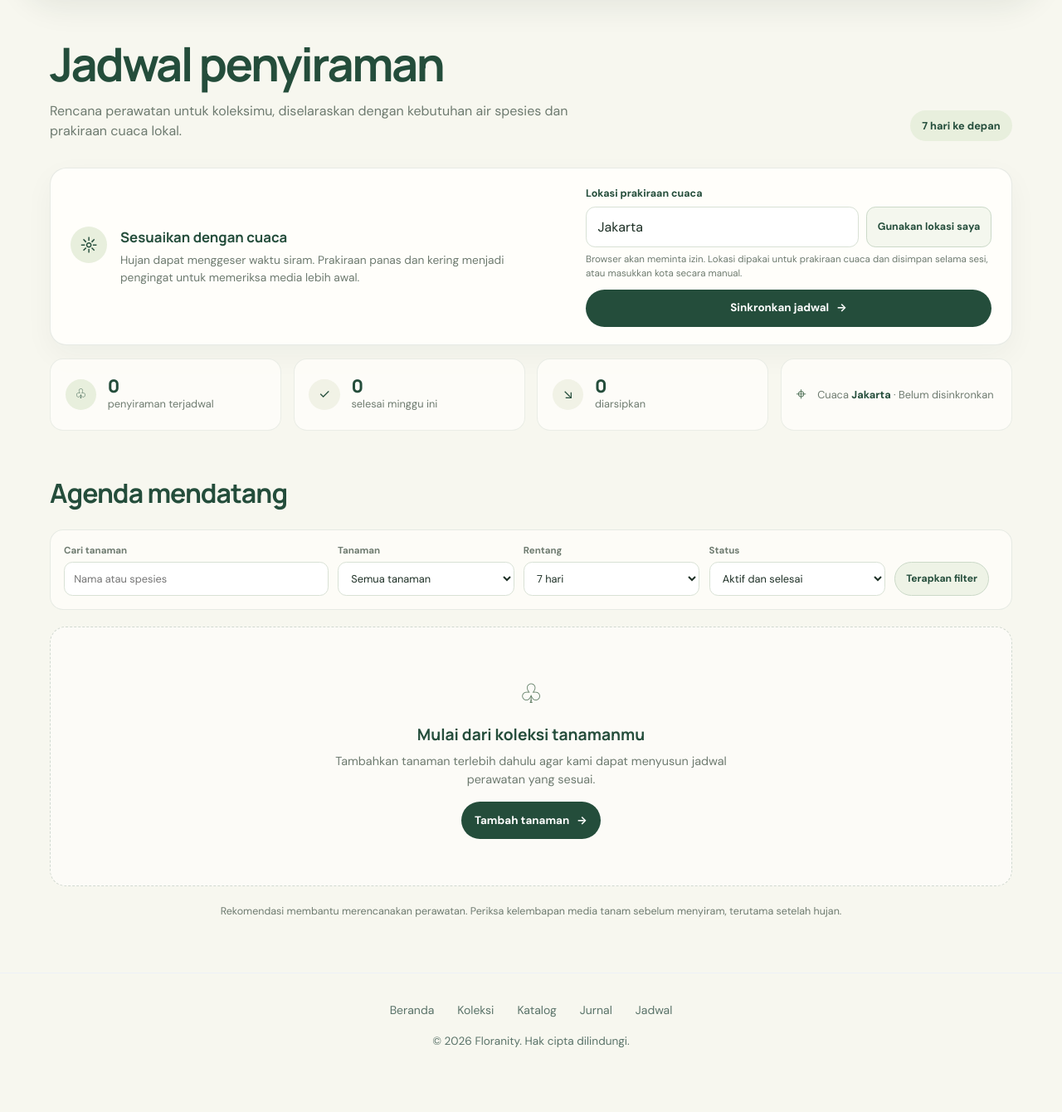
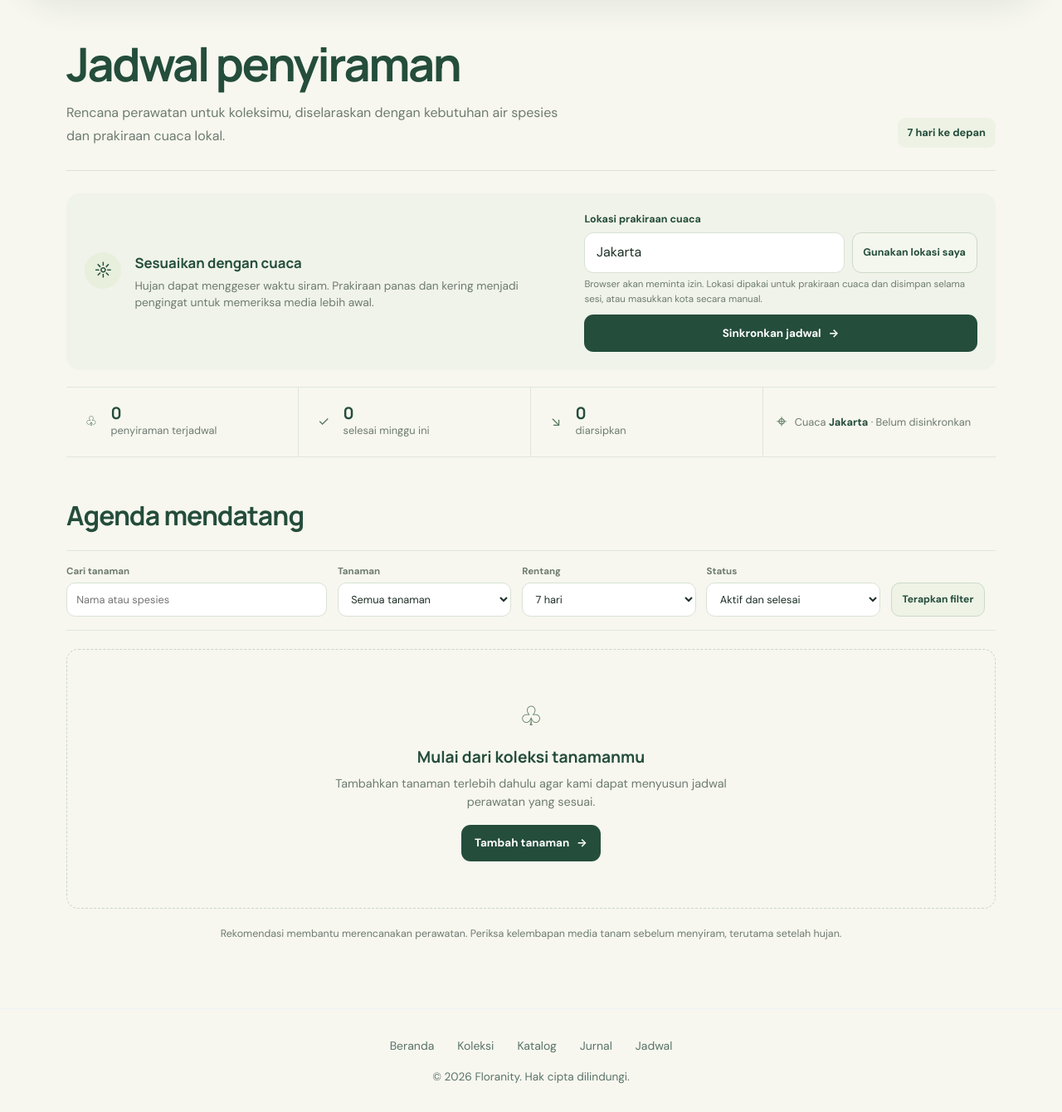
Before and after one commit to pbp-kelompok-b3/Floranity, a Django app: page /jadwal/ in a window 1280 px wide. Shown: the part 115-1455 px from the top of the page at 83% size. Before the commit the page ends 1378 px from the top, so only its background shows below. Run offline with Django 5.2, Linux system fonts and the light colour scheme; the visitor is signed in with stand-in values (Sample User, id 1); data that the repository does not hold is empty.

Commit message:
feat: improve schedule style

```diff
--- a/schedule/static/schedule/css/schedule.css
+++ b/schedule/static/schedule/css/schedule.css
@@ -1,7 +1,7 @@
 .schedule-page {
-  width: min(100% - 2rem, 1160px);
+  width: min(100% - 3rem, 1120px);
   margin: 0 auto;
-  padding: clamp(2rem, 5vw, 4.5rem) 0 4rem;
+  padding: clamp(2.5rem, 5vw, 4.25rem) 0 5rem;
   color: var(--ink);
 }
 
@@ -25,6 +25,11 @@
   gap: 1.5rem;
 }
 
+.schedule-intro {
+  padding-bottom: 1.7rem;
+  border-bottom: 1px solid rgba(36, 77, 59, 0.12);
+}
+
 
 .schedule-intro h1 {
   color: var(--leaf);
@@ -34,10 +39,11 @@
 }
 
 .schedule-lead {
-  max-width: 42rem;
+  max-width: 39rem;
   margin-top: 0.9rem;
   color: var(--muted);
   font-size: 1rem;
+  line-height: 1.75;
 }
 
 .schedule-range,
@@ -50,7 +56,7 @@
   font-weight: 700;
 }
 
-.schedule-range { padding: 0.55rem 0.9rem; }
+.schedule-range { padding: 0.5rem 0.75rem; border-radius: 0.6rem; background: #edf2e5; }
 
 .schedule-messages { display: grid; gap: 0.5rem; margin-top: 1.5rem; }
 
@@ -69,12 +75,12 @@
   align-items: center;
   justify-content: space-between;
   gap: 2rem;
-  margin-top: 2rem;
-  padding: 1.35rem 1.5rem;
-  border: 1px solid rgba(36, 77, 59, 0.11);
-  border-radius: 1.25rem;
-  background: #fffefa;
-  box-shadow: 0 12px 35px rgba(29, 55, 39, 0.045);
+  margin-top: 1.7rem;
+  padding: 1.35rem 1.4rem;
+  border: 0;
+  border-radius: 1rem;
+  background: #f0f3e9;
+  box-shadow: none;
 }
 
 .schedule-tools-copy { align-items: flex-start; gap: 1rem; max-width: 37rem; }
@@ -111,7 +117,7 @@
   justify-content: center;
   gap: 0.55rem;
   border: 0;
-  border-radius: 999px;
+  border-radius: 0.7rem;
   background: var(--leaf);
   color: white;
   cursor: pointer;
@@ -120,46 +126,52 @@
   transition: transform 0.2s ease, background 0.2s ease;
 }
 
-.schedule-button { min-height: 2.8rem; padding: 0.7rem 1rem; white-space: nowrap; font-size: 0.84rem; }
+.schedule-button { min-height: 2.8rem; padding: 0.7rem 1rem; border-radius: 0.7rem; white-space: nowrap; font-size: 0.84rem; }
 .schedule-button:hover, .schedule-complete-button:hover { transform: translateY(-1px); background: var(--color-primary-hover); }
 
 .schedule-summary {
   display: grid;
   grid-template-columns: repeat(4, minmax(0, 1fr));
-  gap: 0.9rem;
-  margin-top: 1rem;
+  gap: 0;
+  margin-top: 1.25rem;
+  border-top: 1px solid rgba(36, 77, 59, 0.1);
+  border-bottom: 1px solid rgba(36, 77, 59, 0.1);
 }
 
 .schedule-summary-card,
 .schedule-summary-note {
   display: flex;
-  min-height: 5.4rem;
+  min-height: 5.2rem;
   align-items: center;
-  gap: 0.85rem;
-  padding: 1rem 1.1rem;
-  border: 1px solid rgba(36, 77, 59, 0.09);
-  border-radius: 1rem;
-  background: rgba(255, 254, 250, 0.78);
+  gap: 0.6rem;
+  padding: 0.9rem 1rem;
+  border: 0;
+  border-right: 1px solid rgba(36, 77, 59, 0.1);
+  border-radius: 0;
+  background: transparent;
 }
 
-.schedule-summary-icon { width: 2.35rem; height: 2.35rem; font-size: 1rem; }
-.schedule-summary-icon--soft { background: #f1f2e6; }
+.schedule-summary-icon { width: 1.75rem; height: 1.75rem; background: transparent; font-size: 1rem; }
+.schedule-summary-icon--soft { background: transparent; color: var(--leaf2); }
 .schedule-summary-card div { display: grid; gap: 0.1rem; }
-.schedule-summary-card strong { color: var(--leaf); font: 800 1.35rem Manrope, sans-serif; line-height: 1; }
+.schedule-summary-card strong { color: var(--leaf); font: 700 1.25rem Manrope, sans-serif; line-height: 1; }
 .schedule-summary-card div span, .schedule-summary-note p { color: var(--muted); font-size: 0.8rem; }
 .schedule-summary-note > span { color: var(--leaf2); font-size: 1.35rem; }
 .schedule-summary-note strong { color: var(--leaf); }
+.schedule-summary-note { border-right: 0; }
 
 .schedule-filter-form {
   display: grid;
   grid-template-columns: minmax(12rem, 1.5fr) repeat(3, minmax(8rem, 1fr)) auto auto;
   align-items: end;
-  gap: 0.7rem;
-  margin: 1.25rem 0;
-  padding: 1rem;
-  border: 1px solid rgba(36, 77, 59, 0.1);
-  border-radius: 1rem;
-  background: rgba(255, 254, 250, 0.75);
+  gap: 0.8rem;
+  margin: 1rem 0 1.4rem;
+  padding: 1rem 0;
+  border: 0;
+  border-top: 1px solid rgba(36, 77, 59, 0.1);
+  border-bottom: 1px solid rgba(36, 77, 59, 0.1);
+  border-radius: 0;
+  background: transparent;
 }
 
 .schedule-filter-field { display: grid; gap: 0.3rem; min-width: 0; }
@@ -167,65 +179,69 @@
 .schedule-filter-field input,
 .schedule-filter-field select { min-width: 0; width: 100%; padding: 0.62rem 0.7rem; border: 1px solid #d8e1d5; border-radius: 0.65rem; background: #fff; color: var(--ink); font-size: 0.8rem; }
 .schedule-filter-button,
-.schedule-filter-reset { display: inline-flex; min-height: 2.55rem; align-items: center; justify-content: center; padding: 0.55rem 0.8rem; border: 1px solid #cbd9c8; border-radius: 999px; background: #eef3e6; color: var(--leaf); cursor: pointer; font-size: 0.76rem; font-weight: 700; text-decoration: none; white-space: nowrap; }
+.schedule-filter-reset { display: inline-flex; min-height: 2.55rem; align-items: center; justify-content: center; padding: 0.55rem 0.8rem; border: 1px solid #cbd9c8; border-radius: 0.65rem; background: #eef3e6; color: var(--leaf); cursor: pointer; font-size: 0.76rem; font-weight: 700; text-decoration: none; white-space: nowrap; }
 .schedule-filter-button:hover, .schedule-filter-reset:hover { background: #e2ebd7; }
 
-.schedule-bulk-form { margin-top: 1.25rem; }
-.schedule-bulk-toolbar { display: flex; align-items: center; justify-content: space-between; gap: 1rem; margin-bottom: 0.5rem; padding: 0.9rem 1rem; border: 1px solid rgba(36, 77, 59, 0.12); border-radius: 0.9rem; background: #edf2e5; }
+.schedule-bulk-form { margin-top: 0.8rem; }
+.schedule-bulk-toolbar { display: flex; align-items: center; justify-content: space-between; gap: 1rem; margin-bottom: 0.25rem; padding: 0.8rem 0; border: 0; border-bottom: 1px solid rgba(36, 77, 59, 0.1); border-radius: 0; background: transparent; }
 .schedule-bulk-toolbar > div:first-child { display: grid; gap: 0.15rem; }
 .schedule-bulk-toolbar strong { color: var(--leaf); font-size: 0.83rem; }
 .schedule-bulk-toolbar span { color: var(--muted); font-size: 0.7rem; }
+.schedule-selection-count { display: block; min-height: 1em; color: var(--muted); font-size: 0.7rem; }
 .schedule-select-all { display: inline-flex; align-items: center; gap: 0.4rem; color: var(--leaf); cursor: pointer; font-size: 0.75rem; font-weight: 700; white-space: nowrap; }
 .schedule-select-all input { width: 1rem; height: 1rem; accent-color: var(--leaf); }
 .schedule-bulk-actions { display: flex; flex-wrap: wrap; gap: 0.4rem; }
-.schedule-bulk-actions button { padding: 0.55rem 0.75rem; border: 1px solid #cbd9c8; border-radius: 999px; background: #fffefa; color: var(--leaf); cursor: pointer; font-size: 0.72rem; font-weight: 700; }
+.schedule-bulk-actions button { padding: 0.5rem 0.7rem; border: 1px solid transparent; border-radius: 0.55rem; background: transparent; color: var(--leaf); cursor: pointer; font-size: 0.72rem; font-weight: 700; }
 .schedule-bulk-actions button:first-child { border-color: var(--leaf); background: var(--leaf); color: #fff; }
 .schedule-bulk-actions button:hover { filter: brightness(0.96); }
+.schedule-bulk-actions button:disabled { cursor: not-allowed; opacity: 0.45; }
 
-.schedule-calendar { margin-top: 3.2rem; }
-.schedule-section-heading { margin-bottom: 1.25rem; }
+.schedule-calendar { margin-top: 2.9rem; }
+.schedule-section-heading { margin-bottom: 1.1rem; }
 .schedule-section-heading h2 { color: var(--leaf); font-size: clamp(1.5rem, 3vw, 2rem); letter-spacing: -0.03em; }
 .schedule-section-heading > span { color: var(--muted); font-size: 0.82rem; }
 
-.schedule-days { display: grid; gap: 1rem; }
-.schedule-day { display: grid; grid-template-columns: 10rem minmax(0, 1fr); gap: 1.25rem; padding: 1.25rem 0; border-top: 1px solid rgba(36, 77, 59, 0.13); }
+.schedule-days { display: grid; gap: 0.2rem; }
+.schedule-day { display: grid; grid-template-columns: 10rem minmax(0, 1fr); gap: 1.25rem; padding: 1.5rem 0; border-top: 1px solid rgba(36, 77, 59, 0.13); }
 .schedule-day-date { align-items: center; gap: 0.6rem; align-self: start; padding-top: 0.6rem; color: var(--leaf); }
 .schedule-day-date h3 { font-size: 0.95rem; }
 .schedule-day-date time { color: var(--muted); font-size: 0.8rem; }
 .schedule-day-dot { width: 0.5rem; height: 0.5rem; border-radius: 50%; background: #8eae71; box-shadow: 0 0 0 4px #e7efdc; }
-.schedule-day-items { display: grid; gap: 0.75rem; }
+.schedule-day-items { display: grid; gap: 0; }
 
 .schedule-task {
   align-items: center;
   gap: 1rem;
   min-width: 0;
-  padding: 1rem;
-  border: 1px solid rgba(36, 77, 59, 0.1);
-  border-radius: 1rem;
-  background: #fffefa;
+  padding: 1rem 0.25rem;
+  border: 0;
+  border-bottom: 1px solid rgba(36, 77, 59, 0.09);
+  border-radius: 0;
+  background: transparent;
 }
 
-.schedule-task--complete { background: #f4f6ef; }
-.schedule-task--dismissed { background: #f4f2ec; opacity: 0.85; }
+.schedule-task--complete { background: transparent; }
+.schedule-task--dismissed { background: transparent; }
 .schedule-task-select { display: grid; flex: 0 0 auto; place-items: center; }
 .schedule-task-select input { width: 1rem; height: 1rem; accent-color: var(--leaf); cursor: pointer; }
 .schedule-sr-only { position: absolute; width: 1px; height: 1px; overflow: hidden; clip: rect(0, 0, 0, 0); white-space: nowrap; clip-path: inset(50%); }
 .schedule-task-main { min-width: 0; flex: 1; }
 .schedule-task-heading { align-items: flex-start; justify-content: space-between; gap: 0.8rem; }
 .schedule-task-heading h4 { color: var(--leaf); font-size: 1rem; }
+.schedule-task--dismissed .schedule-task-heading h4,
+.schedule-task--dismissed .schedule-recommendation { color: var(--muted); }
 .schedule-scientific { margin-top: 0.05rem; color: var(--muted); font-size: 0.78rem; font-style: italic; }
 .schedule-status { padding: 0.28rem 0.62rem; font-size: 0.7rem; }
 .schedule-status--complete { background: #dcead2; }
 .schedule-status--dismissed { background: #ece8dc; color: #665f4e; }
 .schedule-recommendation { margin-top: 0.55rem; color: #43584a; font-size: 0.86rem; }
-.schedule-weather-meta { flex-wrap: wrap; gap: 0.5rem; margin-top: 0.55rem; }
-.schedule-weather-meta span { padding: 0.2rem 0.55rem; border-radius: 999px; background: #f2f3e9; color: #647166; font-size: 0.7rem; }
-.schedule-complete-form { flex: 0 0 auto; }
+.schedule-weather-meta { flex-wrap: wrap; gap: 0.65rem; margin-top: 0.55rem; }
+.schedule-weather-meta span { padding: 0; border-radius: 0; background: transparent; color: var(--muted); font-size: 0.73rem; }
 .schedule-complete-button { min-height: 2.3rem; padding: 0.55rem 0.85rem; font-size: 0.77rem; }
 .schedule-check { display: grid; flex: 0 0 auto; width: 2rem; height: 2rem; place-items: center; border-radius: 50%; background: #dcead2; color: var(--leaf); font-weight: 800; }
 .schedule-check--dismissed { background: #ece8dc; color: #665f4e; }
 
-.schedule-empty { display: grid; justify-items: center; padding: 3.5rem 1.25rem; border: 1px dashed rgba(36, 77, 59, 0.2); border-radius: 1.2rem; background: rgba(255, 254, 250, 0.65); text-align: center; }
+.schedule-empty { display: grid; justify-items: center; padding: 3.5rem 1.25rem; border: 1px dashed rgba(36, 77, 59, 0.2); border-radius: 0.9rem; background: transparent; text-align: center; }
 .schedule-empty > span { color: var(--leaf2); font-size: 2rem; }
 .schedule-empty h3 { margin-top: 0.7rem; color: var(--leaf); font-size: 1.2rem; }
 .schedule-empty p { max-width: 34rem; margin: 0.45rem 0 1rem; color: var(--muted); font-size: 0.9rem; }
@@ -235,13 +251,15 @@
   .schedule-tools { align-items: stretch; flex-direction: column; gap: 1rem; }
   .schedule-sync-form { min-width: 0; }
   .schedule-summary { grid-template-columns: repeat(2, minmax(0, 1fr)); }
-  .schedule-summary-note { grid-column: 1 / -1; }
+  .schedule-summary-card:nth-child(2) { border-right: 0; }
+  .schedule-summary-card:nth-child(3) { border-top: 1px solid rgba(36, 77, 59, 0.1); }
+  .schedule-summary-note { grid-column: 1 / -1; border-top: 1px solid rgba(36, 77, 59, 0.1); }
   .schedule-filter-form { grid-template-columns: repeat(2, minmax(0, 1fr)); }
   .schedule-filter-search { grid-column: 1 / -1; }
 }
 
 @media (max-width: 620px) {
-  .schedule-page { width: min(100% - 1.25rem, 1160px); padding-top: 1.7rem; }
+  .schedule-page { width: min(100% - 2rem, 1120px); padding-top: 1.7rem; }
   .schedule-intro { align-items: flex-start; flex-direction: column; gap: 0.9rem; }
   .schedule-summary { grid-template-columns: 1fr 1fr; }
   .schedule-summary-note { grid-column: 1 / -1; min-height: auto; }
@@ -251,11 +269,12 @@
   .schedule-bulk-actions { display: grid; grid-template-columns: 1fr; }
   .schedule-day { grid-template-columns: 1fr; gap: 0.65rem; }
   .schedule-day-date { padding-top: 0; }
-  .schedule-task { align-items: flex-start; flex-wrap: wrap; gap: 0.7rem; }
+  .schedule-task { display: grid; grid-template-columns: auto 3.25rem minmax(0, 1fr); align-items: start; gap: 0.7rem; }
+  .schedule-task-select { grid-column: 1; grid-row: 1; padding-top: 0.4rem; }
   .schedule-plant-image { width: 3.25rem; height: 3.25rem; }
-  .schedule-task-main { width: calc(100% - 4rem); flex: 1 1 calc(100% - 4rem); }
+  .schedule-task-main { grid-column: 3; grid-row: 1; width: auto; }
   .schedule-task-heading { flex-direction: column; gap: 0.4rem; }
-  .schedule-complete-button, .schedule-check { margin-left: auto; }
+  .schedule-complete-button, .schedule-check { grid-column: 3; justify-self: start; margin: 0.25rem 0 0; }
   .schedule-location-controls { flex-direction: column; }
   .schedule-location-button { min-height: 2.65rem; }
 }
--- a/schedule/templates/schedule/calendar.html
+++ b/schedule/templates/schedule/calendar.html
@@ -114,7 +114,7 @@
       <form class="schedule-bulk-form" method="post" action="{% url 'schedule:bulk_action' %}">
         {% csrf_token %}
         <div class="schedule-bulk-toolbar">
-          <div><strong>Tindakan massal</strong><span>Pilih jadwal yang ingin diperbarui</span></div>
+          <div><strong>Tindakan massal</strong><span>Pilih jadwal yang ingin diperbarui</span><span class="schedule-selection-count" id="selection-count" aria-live="polite">0 dipilih</span></div>
           <label class="schedule-select-all"><input id="select-visible-schedules" type="checkbox"> Pilih semua yang terlihat</label>
           <div class="schedule-bulk-actions">
             <button type="submit" name="action" value="complete">Selesaikan terpilih</button>
```
